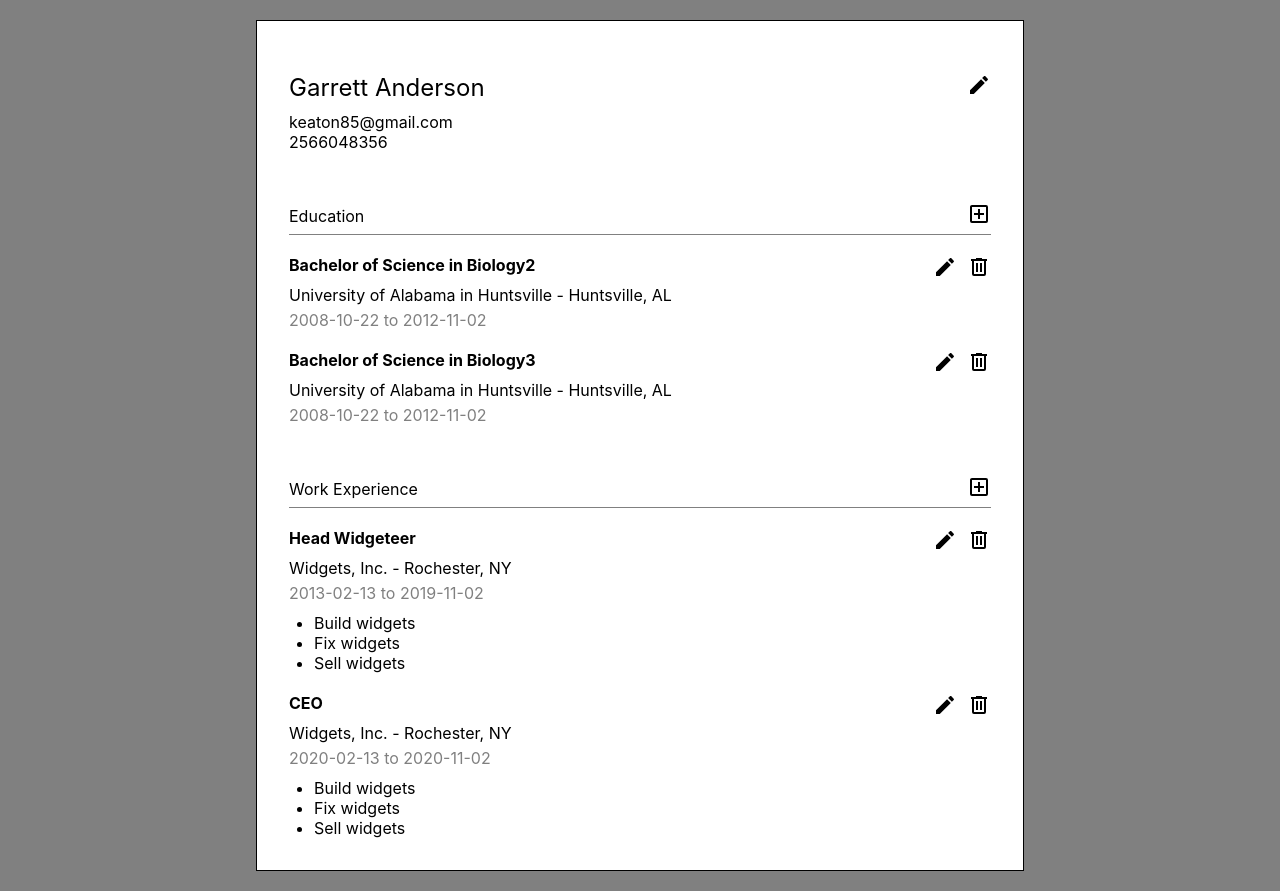
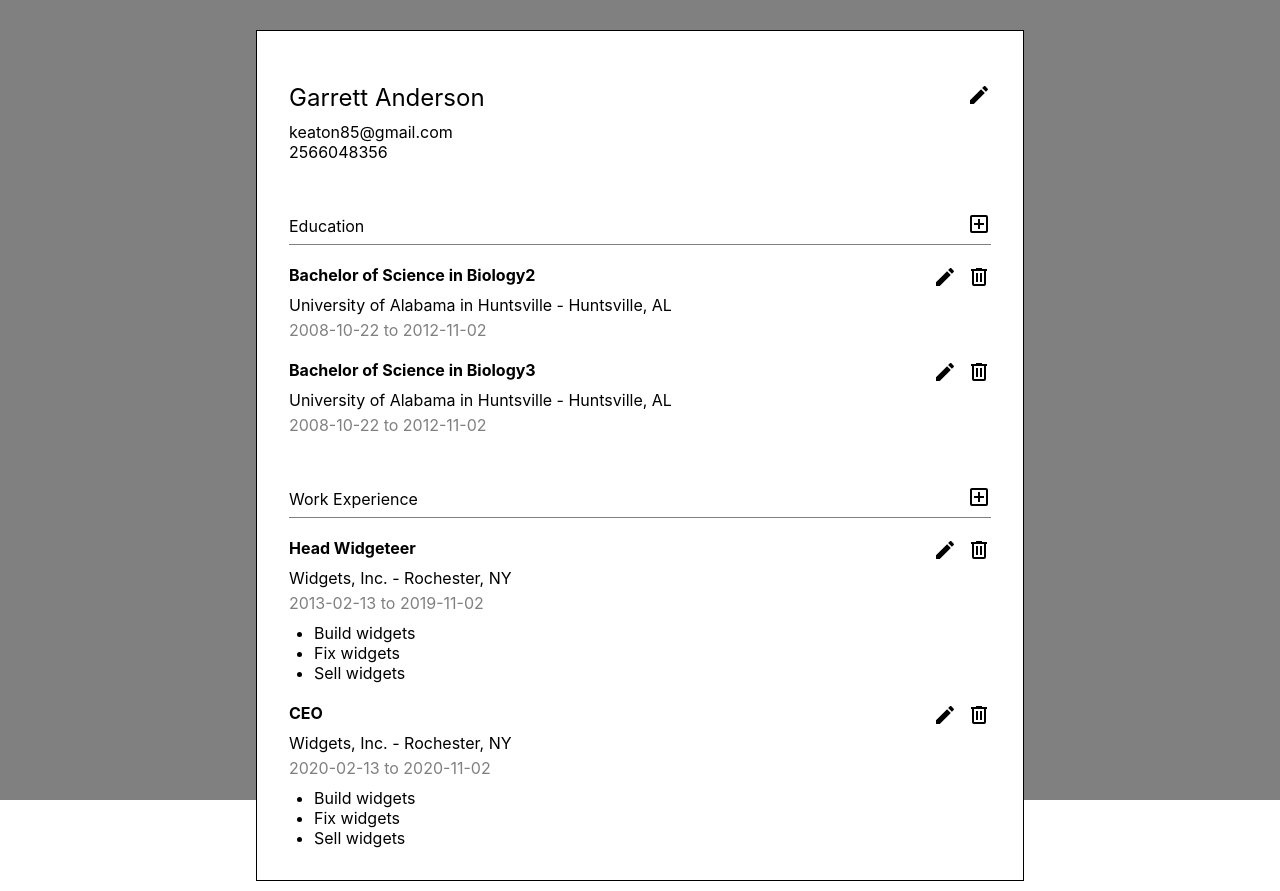
Before and after one commit to gband85/cv-project, a React (Create React App) app: page / in a window 1280 px wide. Built offline with nearby package versions, Linux system fonts and the light colour scheme.

Commit message:
set height to 100vh and add padding

```diff
--- a/src/styles/index.css
+++ b/src/styles/index.css
@@ -12,15 +12,13 @@ body {
   -moz-osx-font-smoothing: grayscale;
 }
 
-code {
-  font-family: source-code-pro, Menlo, Monaco, Consolas, 'Courier New',
-    monospace;
-}
 #root {
   display: flex;
   justify-content: center;
   background-color: grey;
   /* width: 100vw; */
-  max-height: 100%;
-  padding: 20px 0;
+  /* align-items: center; */
+  height: 100vh;
+  /* padding: 20px 0; */
+  padding-top: 30px;
 }
```
